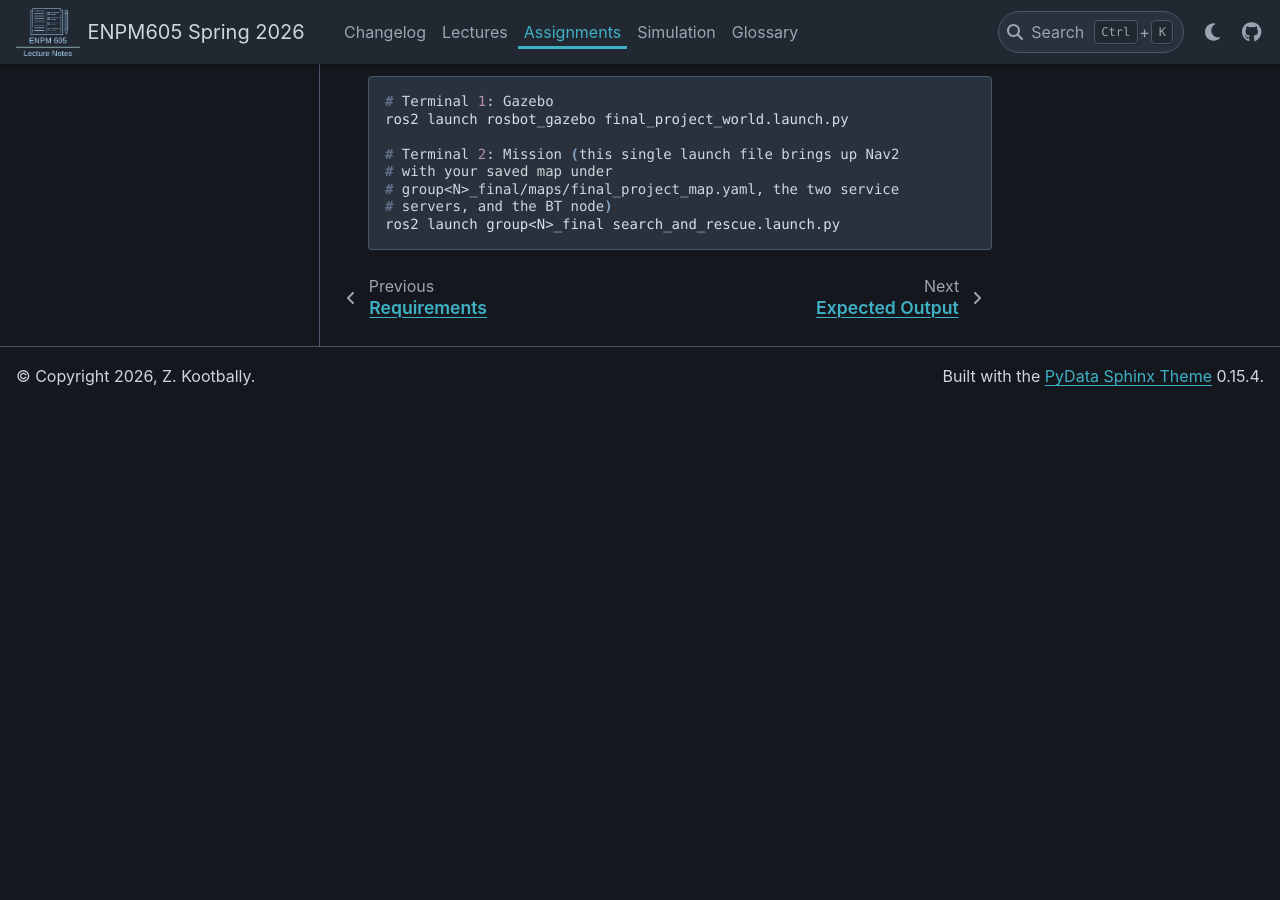
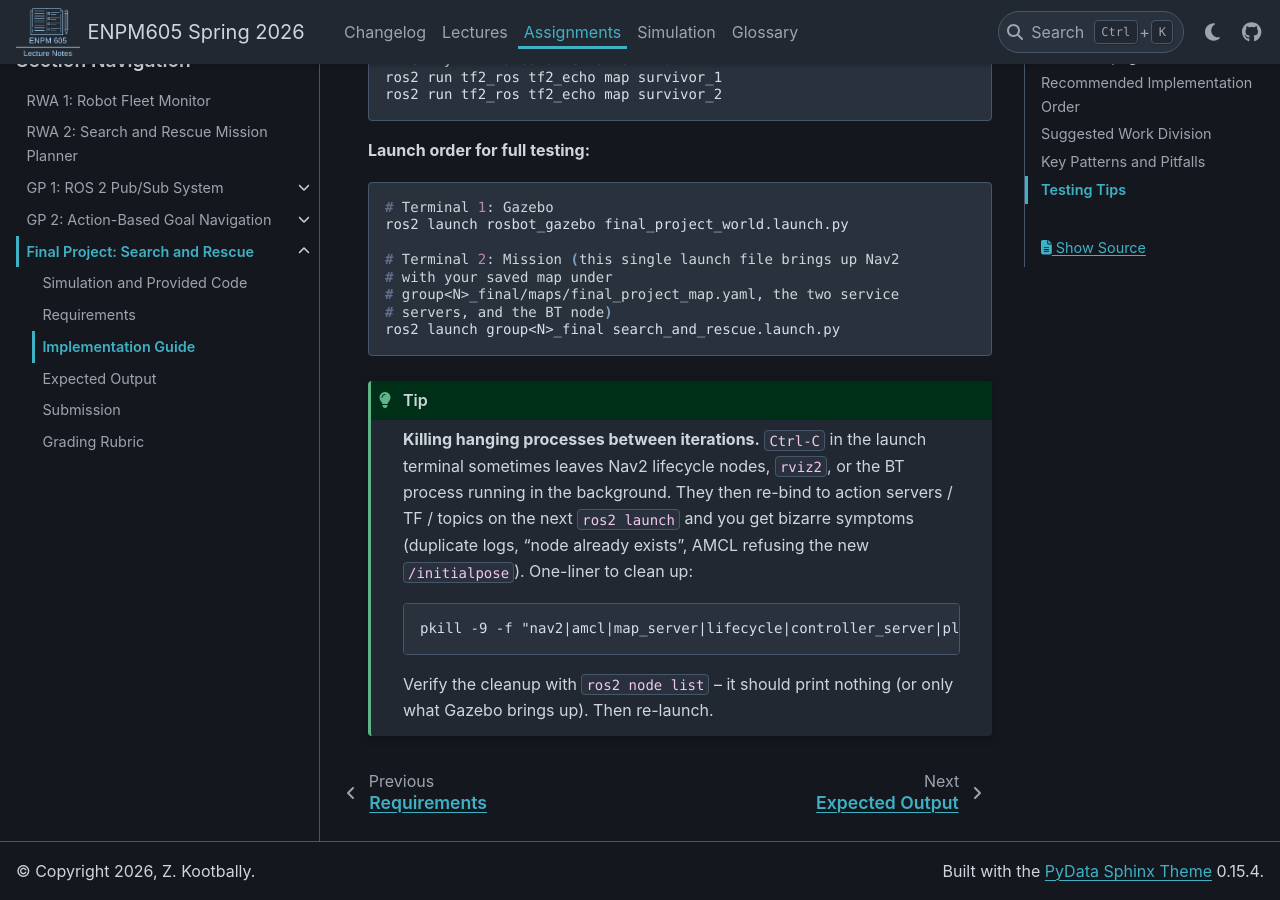
Before and after one commit to zeidk/enpm605-spring-2026-docs, a Sphinx documentation site: the page built from docs/source/assignments/final_project/implementation_guide.rst, in a window 1280 px wide and 900 px high, scrolled down 10577 px. Built offline with Sphinx 7.4.7 and the PyData theme 0.15.4, drawn with Linux system fonts in a browser that asks for light colours; before the commit the page ends 10982 px from its top, so only the background shows below that; some of the changed text lies outside the part shown.

```diff
--- a/docs/source/assignments/final_project/implementation_guide.rst
+++ b/docs/source/assignments/final_project/implementation_guide.rst
@@ -385,10 +385,16 @@ Memory Flag Choices
   navigation on the next tick.
 - **HandleDetection Selector** (``memory=False``): The detection
   result is checked fresh each time.
-- **SurvivorFound Sequence** (``memory=False``): All three children
-  (``IsSurvivorDetected?``, ``BroadcastSurvivorTF``, ``NotifyBase``)
-  are synchronous and complete in a single tick, so there is no
-  RUNNING child to resume.
+- **SurvivorFound Sequence** (``memory=True``): Resuming.
+  ``NotifyBase`` calls ``report_survivor`` via the async-poll
+  pattern (``call_async`` + ``future.done()``) and returns
+  ``RUNNING`` for one or more ticks before succeeding. With
+  ``memory=False``, every ``RUNNING`` tick would re-tick the
+  earlier siblings -- and re-ticking ``BroadcastSurvivorTF``
+  calls ``zone_manager.next_survivor_id()`` again, allocating a
+  fresh ``survivor_N`` ID and broadcasting a duplicate static
+  TF frame. ``memory=True`` makes the Sequence resume from the
+  running child without re-evaluating earlier siblings.
 
 
 Wrapping ``NavigateToBase`` in a ``OneShot``
@@ -615,3 +621,20 @@ testing individual nodes.
    # group<N>_final/maps/final_project_map.yaml, the two service
    # servers, and the BT node)
    ros2 launch group<N>_final search_and_rescue.launch.py
+
+.. tip::
+
+   **Killing hanging processes between iterations.** ``Ctrl-C`` in
+   the launch terminal sometimes leaves Nav2 lifecycle nodes,
+   ``rviz2``, or the BT process running in the background. They
+   then re-bind to action servers / TF / topics on the next
+   ``ros2 launch`` and you get bizarre symptoms (duplicate logs,
+   "node already exists", AMCL refusing the new
+   ``/initialpose``). One-liner to clean up:
+
+   .. code-block:: console
+
+      pkill -9 -f "nav2|amcl|map_server|lifecycle|controller_server|planner_server|bt_navigator|behavior_server|smoother_server|route_server|opennav|collision_monitor|velocity_smoother|waypoint_follower|rviz2"
+
+   Verify the cleanup with ``ros2 node list`` -- it should print
+   nothing (or only what Gazebo brings up). Then re-launch.
```
Also changed, not shown: docs/source/assignments/final_project/outputs.rst (+21 -0 lines), docs/source/assignments/final_project/requirements.rst (+20 -0 lines), docs/source/assignments/final_project/rubric.rst (+4 -3 lines), docs/source/changelog/changelog.rst (+47 -0 lines), 2 other files.
